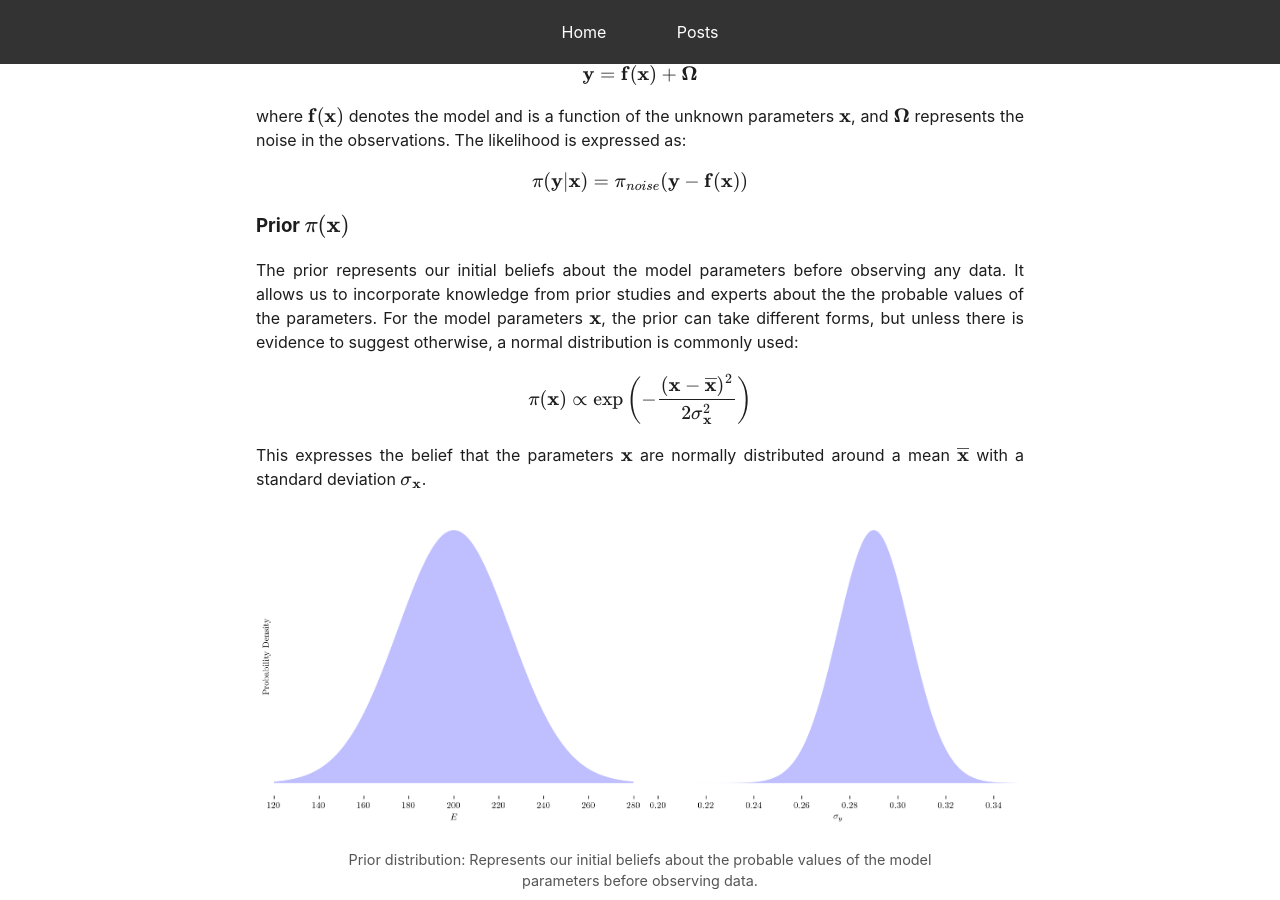
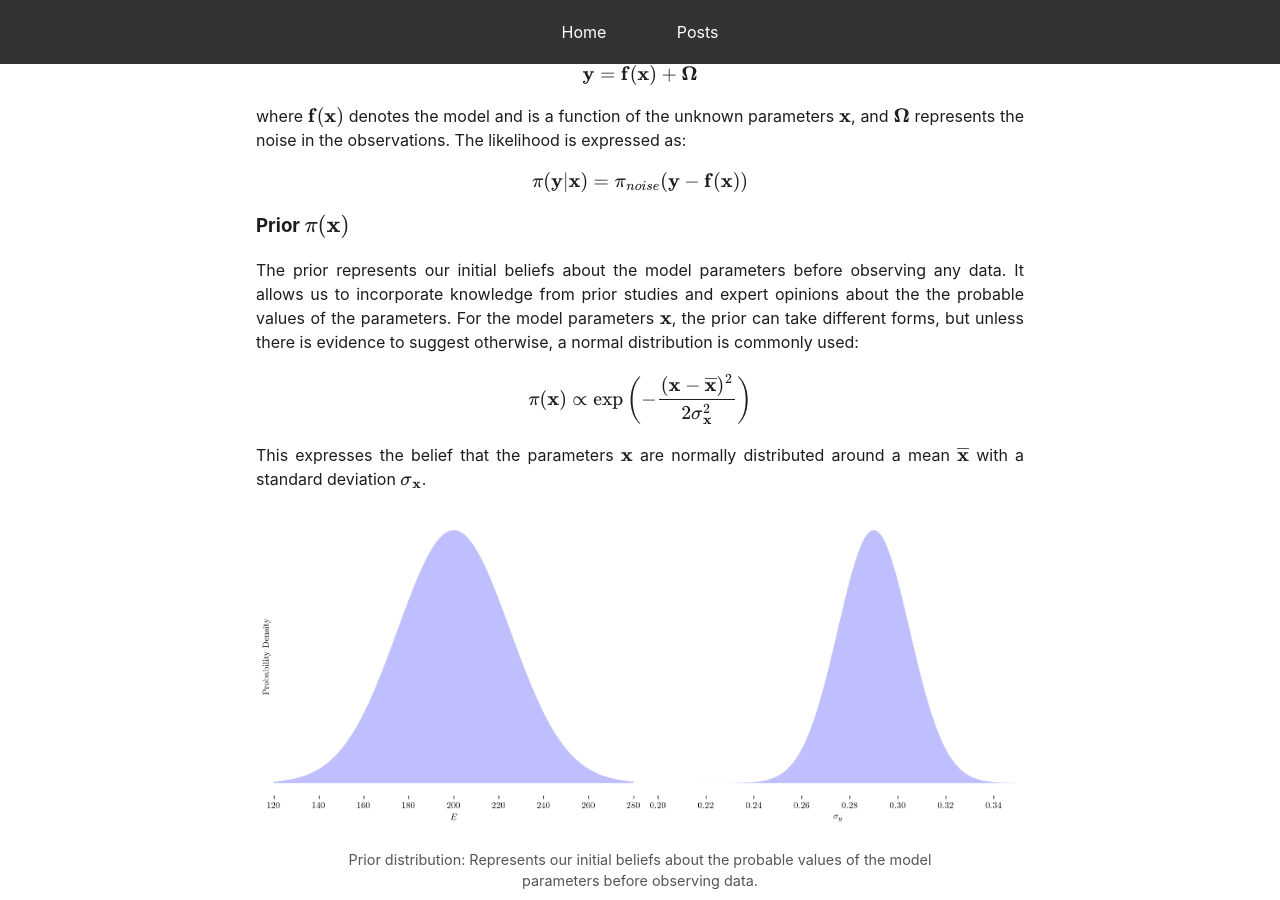
Before and after one commit to mark-hobbs/mark-hobbs.github.io, a Jekyll site: the page built from _posts/2024-12-02-bayesian-inference.md, in a window 1280 px wide and 900 px high, scrolled down 5599 px. Built offline with Jekyll 4.4.1, drawn with Linux system fonts in a browser that asks for light colours; formulas are drawn with MathJax 3.

Commit message:
General updates

```diff
--- a/_posts/2024-12-02-bayesian-inference.md
+++ b/_posts/2024-12-02-bayesian-inference.md
@@ -121,7 +121,7 @@ $$
 
 ### Prior $\pi(\textbf{x})$
 
-The prior represents our initial beliefs about the model parameters before observing any data. It allows us to incorporate knowledge from prior studies and experts about the the probable values of the parameters. For the model parameters $\textbf{x}$, the prior can take different forms, but unless there is evidence to suggest otherwise, a normal distribution is commonly used:
+The prior represents our initial beliefs about the model parameters before observing any data. It allows us to incorporate knowledge from prior studies and expert opinions about the the probable values of the parameters. For the model parameters $\textbf{x}$, the prior can take different forms, but unless there is evidence to suggest otherwise, a normal distribution is commonly used:
 
 $$
 \pi(\textbf{x}) \propto \exp\left(-\frac{(\textbf{x} - \overline{\textbf{x}})^2}{2\sigma^2_{\textbf{x}}}\right)
```
